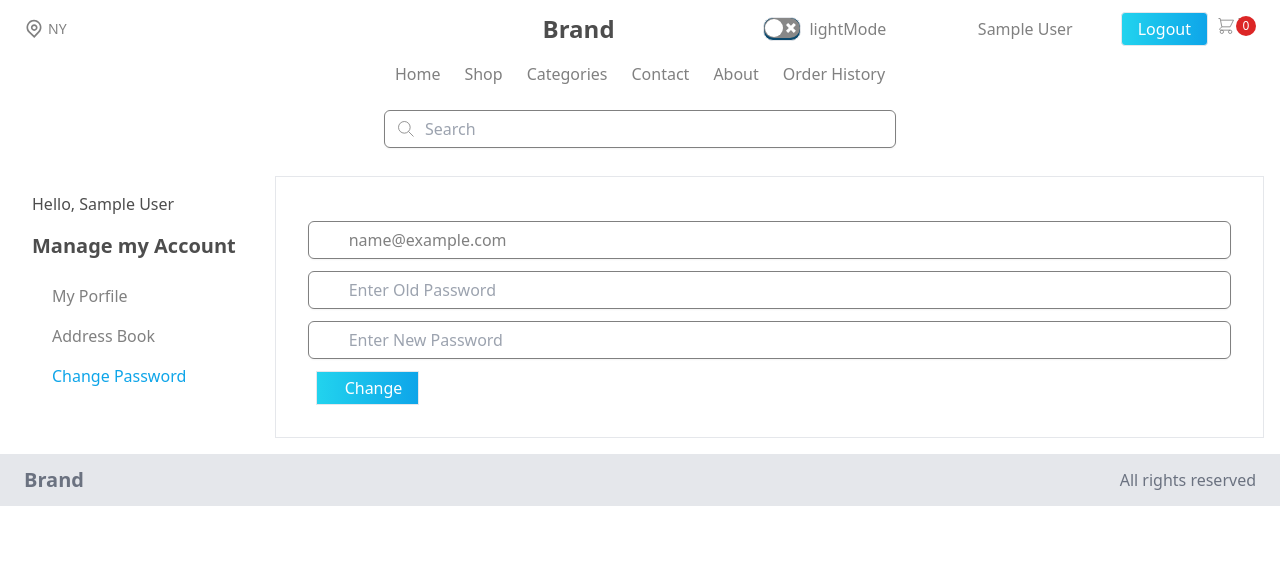
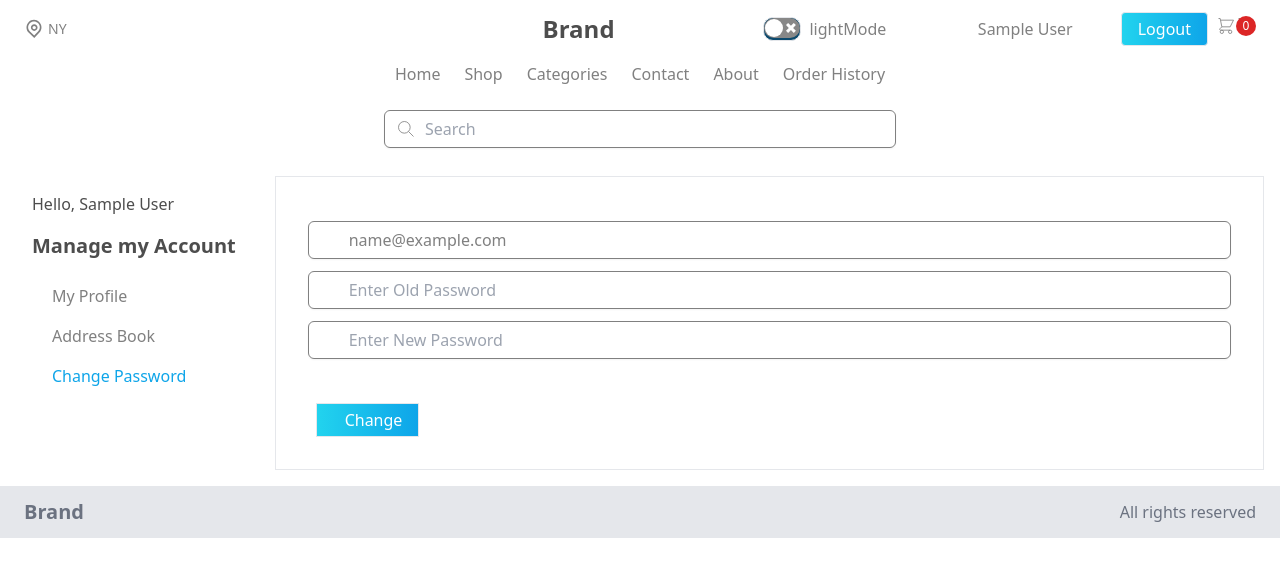
Before and after one commit to suraz-101/E-commerce, a React app in the folder client/: page /profile/changePassword in a window 1280 px wide. Shown: the top 576 px of the page. Built offline with nearby package versions, Linux system fonts and the light colour scheme; sample sign-in values are in the browser's storage; the HTML template or start-up script is replaced by a standard one.

Commit message:
change password completed

```diff
--- a/client/src/App.jsx
+++ b/client/src/App.jsx
@@ -40,7 +40,7 @@ function App() {
         <Route path="/" element={<AppLayout />}>
           <Route index element={<HomePage />} />
           <Route path="/profile" element={<Profile />}>
-            <Route index />
+            <Route index element={<MyProfile />} />
             <Route path="my" element={<MyProfile />} />
             <Route path="address" element={<AddressBook />} />
             <Route path="changePassword" element={<ChangePassword />} />
--- a/client/src/components/Route.jsx
+++ b/client/src/components/Route.jsx
@@ -7,7 +7,7 @@ export const PrivateRoute = ({ children, role = "" }) => {
       {isLoggedIn() && validRole(role) ? (
         children
       ) : isLoggedIn() && !validRole(role) ? (
-        <Navigate replace to="/profile" />
+        <Navigate replace to="/" />
       ) : (
         <Navigate replace to="/Login" />
       )}
--- a/client/src/pages/ChangePassword.jsx
+++ b/client/src/pages/ChangePassword.jsx
@@ -1,11 +1,13 @@
 import React from "react";
 import { useState } from "react";
-import { useDispatch } from "react-redux";
+import { useDispatch, useSelector } from "react-redux";
 import { getCurrentUser } from "../utils/sessionManager";
 import { changePassword } from "../slice/userSlice";
+import { Notify } from "../components/Notify";
 
 export const ChangePassword = () => {
   const dispatch = useDispatch();
+  const { error, message } = useSelector((state) => state.users);
   const { email } = JSON.parse(getCurrentUser());
   const [changePass, setChangePassword] = useState({
     email: email,
@@ -48,6 +50,17 @@ export const ChangePassword = () => {
         className="transition-all text-secondaryColor bg-secondaryBacgroundColor pl-10 block w-full rounded-md border-secondaryColor shadow-sm focus:border-blue-300 focus:ring focus:ring-blue-200 focus:ring-opacity-50 border py-1.5 my-3"
         placeholder="Enter New Password"
       />
+      <div className=" p-4 fw-bold text-center text-secondaryColor">
+        {(error || message) && (
+          <div className={`${error ? "text-red-600" : "text-green-500"}`}>
+            {" "}
+            <Notify
+              variant={error ? "danger" : "success"}
+              msg={error || message}
+            />
+          </div>
+        )}
+      </div>
       <button
         onClick={handleSaveClick}
         className="border mx-4 sm:mx-2 py-1 px-4 bg-gradient-to-r from-cyan-400 to-sky-500 text-white"
--- a/client/src/pages/Profile.jsx
+++ b/client/src/pages/Profile.jsx
@@ -1,6 +1,4 @@
-import React from "react";
-import { useEffect } from "react";
-import { useState } from "react";
+import React, { useEffect, useState } from "react";
 import { Outlet, useLocation } from "react-router-dom";
 import { Link } from "react-router-dom";
 import { isLoggedIn } from "../utils/login";
@@ -8,8 +6,12 @@ import { getCurrentUser } from "../utils/sessionManager";
 
 export const Profile = () => {
   const { pathname } = useLocation();
-  const path = pathname.split("/")[2];
-  console.log(path);
+
+  const [path, setPath] = useState("my");
+
+  useEffect(() => {
+    setPath(pathname.split("/")[2] || "my");
+  }, [pathname]);
 
   const [userProfile, setUserProfile] = useState({
     name: "",
@@ -19,13 +21,14 @@ export const Profile = () => {
   useEffect(() => {
     if (isLoggedIn()) {
       const { name, email } = JSON.parse(getCurrentUser());
-      setUserProfile({ name: name, email: email });
+      setUserProfile({ name, email });
     }
   }, []);
+
   return (
     <div className="bg-backgroundColor transition-all">
-      <div className="flex container  mx-auto p-4 ">
-        <div className="sidebar  w-80 p-4 text-primaryColor">
+      <div className="flex container mx-auto p-4">
+        <div className="sidebar w-80 p-4 text-primaryColor">
           <h1>Hello, {userProfile?.name}</h1>
           <div>
             <h1 className="text-xl mt-4 font-bold">Manage my Account</h1>
@@ -37,11 +40,11 @@ export const Profile = () => {
                 } py-2`}
               >
                 <i
-                  className={`fa fa-user text-secondaryColor mr-1 ${
+                  className={`fa fa-user mr-1 ${
                     path === "my" ? "text-sky-500" : "text-secondaryColor"
                   }`}
-                ></i>{" "}
-                My Porfile
+                ></i>
+                My Profile
               </Link>
               <Link
                 to="address"
@@ -49,9 +52,8 @@ export const Profile = () => {
                   path === "address" ? "text-sky-500" : "text-secondaryColor"
                 } py-2`}
               >
-                {" "}
                 <i
-                  className={`fa fa-book text-secondaryColor mr-1 ${
+                  className={`fa fa-book mr-1 ${
                     path === "address" ? "text-sky-500" : "text-secondaryColor"
                   }`}
                 ></i>
@@ -65,21 +67,20 @@ export const Profile = () => {
                     : "text-secondaryColor"
                 } py-2`}
               >
-                {" "}
                 <i
-                  className={`fa fa-key text-secondaryColor mr-1 ${
+                  className={`fa fa-key mr-1 ${
                     path === "changePassword"
                       ? "text-sky-500"
                       : "text-secondaryColor"
                   }`}
-                ></i>{" "}
+                ></i>
                 Change Password
               </Link>
             </div>
           </div>
         </div>
 
-        <div className="main border w-full p-4 text-secondaryColor ">
+        <div className="main border w-full p-4 text-secondaryColor">
           <Outlet />
         </div>
       </div>
--- a/client/src/slice/userSlice.js
+++ b/client/src/slice/userSlice.js
@@ -162,6 +162,7 @@ const userSlice = createSlice({
       })
       .addCase(changePassword.rejected, (state, action) => {
         state.loading = false;
+        state.message = "";
         state.error = action.error.message;
       });
   },
```
